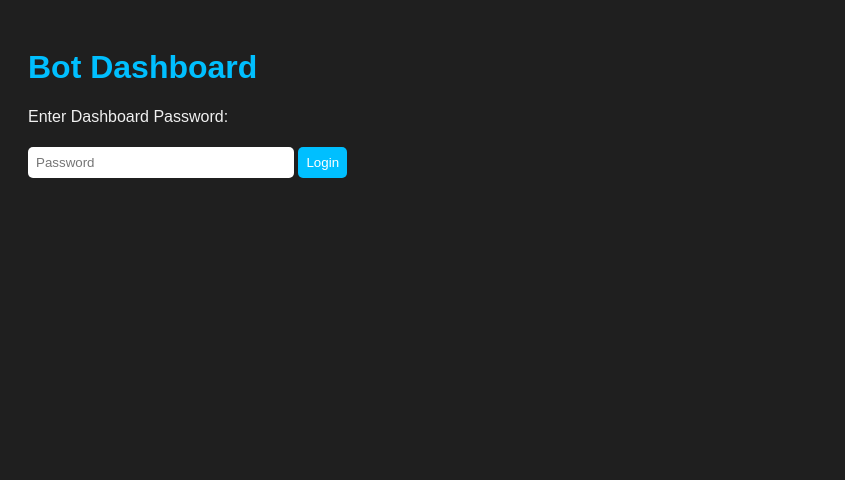
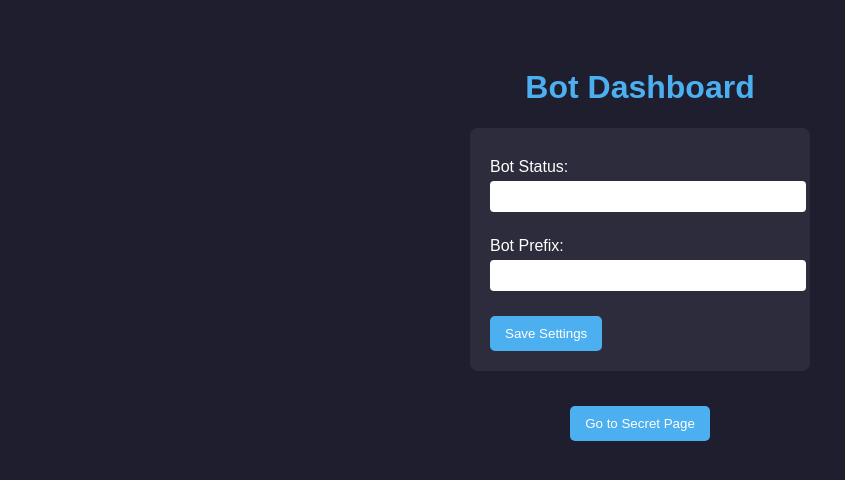
Before and after one commit to robertsonc2-stack/Uzi-Discord-Bot-Patchs2.0, a website: page public/dashboard.html in a window 1280 px wide. Shown: the whole page, without its empty margins (0-845 px from the left). Drawn offline with Linux system fonts and the light colour scheme; no server answers.

Commit message:
Update dashboard.html

```diff
--- a/public/dashboard.html
+++ b/public/dashboard.html
@@ -4,73 +4,102 @@
   <meta charset="UTF-8">
   <title>Bot Dashboard</title>
   <style>
-    body { font-family: Arial, sans-serif; background: #1f1f1f; color: #f0f0f0; padding: 20px; }
-    h1 { color: #00bfff; }
-    input, button { padding: 8px; margin: 5px 0; border-radius: 5px; border: none; }
-    input { width: 250px; }
-    button { background: #00bfff; color: white; cursor: pointer; }
-    button:hover { background: #009acd; }
-    .hidden { display: none; }
+    body {
+      font-family: Arial, sans-serif;
+      background: #1e1e2f;
+      color: #fff;
+      text-align: center;
+      padding: 40px;
+    }
+    h1 {
+      color: #4cafef;
+    }
+    form {
+      margin: 20px auto;
+      background: #2c2c3c;
+      padding: 20px;
+      border-radius: 8px;
+      width: 300px;
+      text-align: left;
+    }
+    label {
+      display: block;
+      margin: 10px 0 5px;
+    }
+    input {
+      width: 100%;
+      padding: 8px;
+      border-radius: 4px;
+      border: none;
+      margin-bottom: 15px;
+    }
+    button {
+      padding: 10px 15px;
+      background: #4cafef;
+      color: #fff;
+      border: none;
+      border-radius: 5px;
+      cursor: pointer;
+      margin-top: 10px;
+    }
+    button:hover {
+      background: #379ad6;
+    }
+    #message {
+      margin-top: 15px;
+      font-weight: bold;
+    }
+    .nav {
+      margin-top: 25px;
+    }
   </style>
 </head>
 <body>
+  <h1>Bot Dashboard</h1>
+  <form id="settingsForm">
+    <label for="statusMessage">Bot Status:</label>
+    <input type="text" id="statusMessage" name="statusMessage" required>
 
-<h1>Bot Dashboard</h1>
+    <label for="prefix">Bot Prefix:</label>
+    <input type="text" id="prefix" name="prefix" required>
 
-<div id="login-section">
-  <p>Enter Dashboard Password:</p>
-  <input type="password" id="dash-password" placeholder="Password">
-  <button onclick="checkPassword()">Login</button>
-  <p id="login-msg" style="color:red;"></p>
-</div>
+    <button type="submit">Save Settings</button>
+  </form>
 
-<div id="dashboard" class="hidden">
-  <p><strong>Bot Prefix:</strong> <span id="bot-prefix"></span></p>
-  <p>
-    <label>Status Message:</label><br>
-    <input type="text" id="status-msg">
-    <button onclick="changeStatus()">Change Status</button>
-  </p>
-  <p>
-    <button onclick="goToSecret()">Access Secret Logs</button>
-  </p>
-</div>
+  <p id="message"></p>
 
-<script>
-const DASH_PASSWORD = "secret77;
+  <div class="nav">
+    <button onclick="window.location.href='/secret'">Go to Secret Page</button>
+  </div>
 
-function checkPassword() {
-  const input = document.getElementById("dash-password").value;
-  if(input === DASH_PASSWORD) {
-    document.getElementById("login-section").classList.add("hidden");
-    document.getElementById("dashboard").classList.remove("hidden");
-    loadBotSettings();
-  } else {
-    document.getElementById("login-msg").textContent = "Incorrect password!";
-  }
-}
+  <script>
+    // Load current settings
+    fetch('/settings')
+      .then(res => res.json())
+      .then(data => {
+        document.getElementById('statusMessage').value = data.statusMessage;
+        document.getElementById('prefix').value = data.prefix;
+      });
 
-async function loadBotSettings() {
-  const res = await fetch("/api/status");
-  const data = await res.json();
-  document.getElementById("bot-prefix").textContent = data.prefix;
-  document.getElementById("status-msg").value = data.statusMessage;
-}
+    // Handle form submit
+    document.getElementById('settingsForm').addEventListener('submit', function (e) {
+      e.preventDefault();
+      const statusMessage = document.getElementById('statusMessage').value;
+      const prefix = document.getElementById('prefix').value;
 
-async function changeStatus() {
-  const newStatus = document.getElementById("status-msg").value;
-  const res = await fetch("/api/set-status", {
-    method: "POST",
-    headers: { "Content-Type": "application/json" },
-    body: JSON.stringify({ statusMessage: newStatus })
-  });
-  if(res.ok) alert("Status updated!");
-}
-
-function goToSecret() {
-  window.location.href = "/secret";
-}
-</script>
-
+      fetch('/update-settings', {
+        method: 'POST',
+        headers: { 'Content-Type': 'application/json' },
+        body: JSON.stringify({ statusMessage, prefix })
+      })
+      .then(res => res.json())
+      .then(data => {
+        document.getElementById('message').textContent = "✅ Settings updated!";
+      })
+      .catch(() => {
+        document.getElementById('message').textContent = "❌ Error updating settings.";
+      });
+    });
+  </script>
 </body>
 </html>
```
